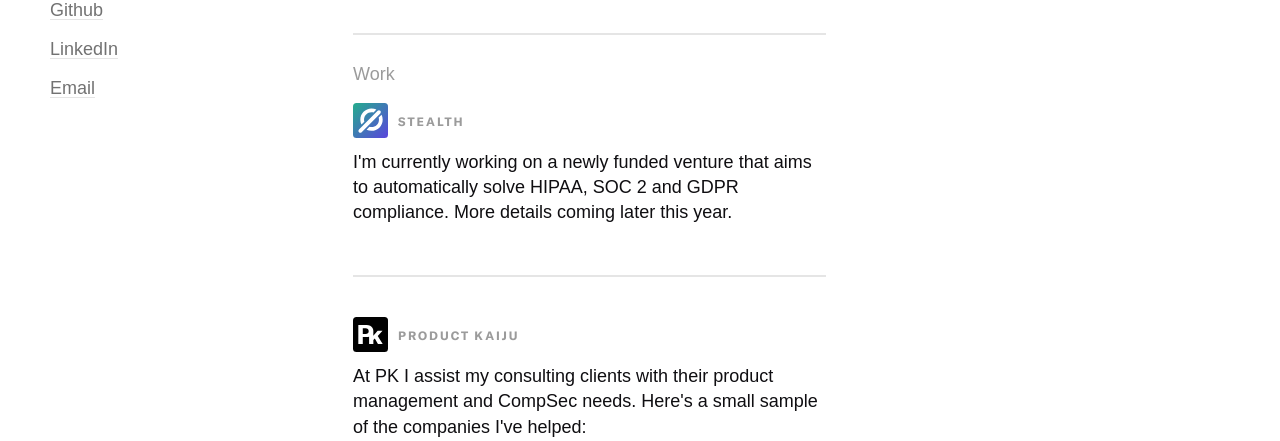
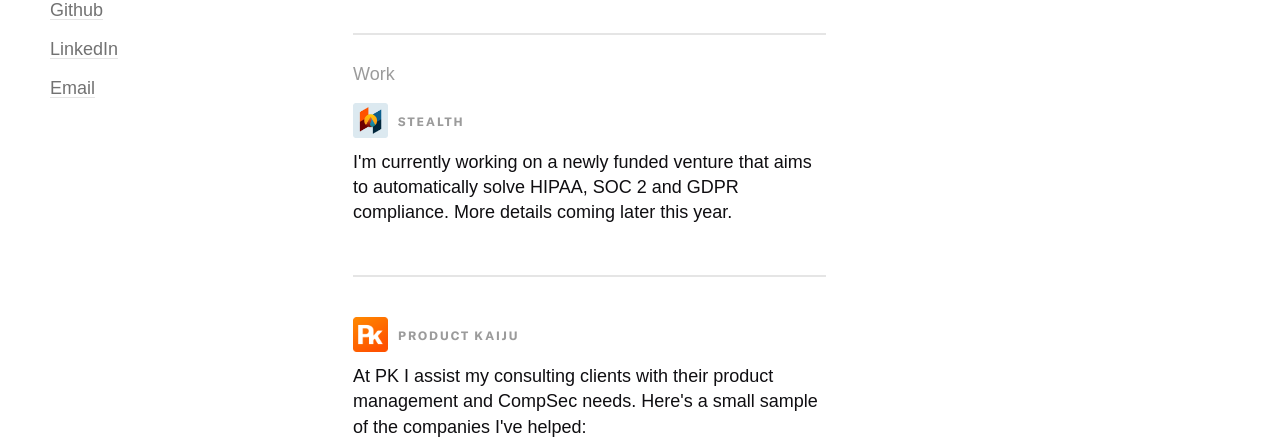
Before and after one commit to rr1000/rrich.io-01, a Jekyll site: the page built from index.html, in a window 1280 px wide. Shown: the part 202-643 px from the top of the page. Built offline with Jekyll 4.4.1, drawn with Linux system fonts in a browser that asks for light colours; some web fonts are replaced.

Commit message:
Small updates

```diff
--- a/_data/nav.yml
+++ b/_data/nav.yml
@@ -1,5 +1,5 @@
 - name: Writing
-  link: http://productkaiju.com
+  link: https://rrich.substack.com/archive
 - name: Twitter
   link: https://twitter.com/rrichrs
 - name: Github
--- a/index.html
+++ b/index.html
@@ -18,10 +18,10 @@
             </div>
             <p class="light-text hide-xs">Work</p>
             <div class="long-text">
-                <h5><img src="/assets/images/logo_dz.svg" alt="New Logo"> Stealth</h5>
+                <h5><img src="/assets/images/logo_hka.png" alt="New Logo"> Stealth</h5>
                 <p>I'm currently working on a newly funded venture that aims to automatically solve HIPAA, SOC 2 and GDPR compliance. More details coming later this year.</p>
                 <div class="divider"></div>
-                <h5><img src="/assets/images/logo_pk.svg" alt="Product Kaiju Logo"> Product Kaiju</h5>
+                <h5><img src="/assets/images/logo_pk.png" alt="Product Kaiju Logo"> Product Kaiju</h5>
                 <p>At PK I assist my consulting clients with their product management and CompSec needs. Here's a small sample of the companies I've helped:</p>
                 <ul>
                     <li><a target="_blank" href="//plaid.com">Plaid</a></li>
```
Also changed, not shown: assets/images/logo_hka.png (added), assets/images/logo_pk.png (added).
